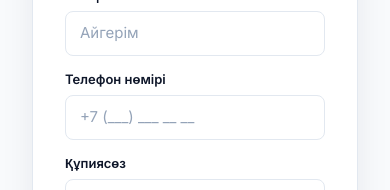
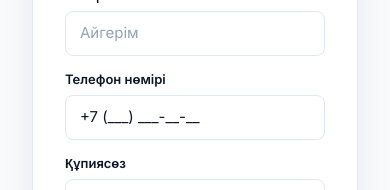
Before and after one commit to Mustiks07/Sauatty, a Next.js app: page /tirkelu in a window 390 px wide. Shown: the part 406-596 px from the top of the page. Built offline with nearby package versions, Linux system fonts and the light colour scheme; no server answers.

Commit message:
Restore PhoneField on /tirkelu (was reverted by linter)

```diff
--- a/app/(public)/tirkelu/RegisterForm.tsx
+++ b/app/(public)/tirkelu/RegisterForm.tsx
@@ -9,6 +9,7 @@ import { useTranslations } from 'next-intl';
 import { toast } from 'sonner';
 import { Button } from '@/components/ui/Button';
 import { Input, Label, FieldError } from '@/components/ui/Input';
+import { PhoneField } from '@/components/ui/PhoneField';
 import { registerSchema } from '@/lib/validators/auth';
 import { createClient } from '@/lib/supabase/client';
 import { z } from 'zod';
@@ -23,6 +24,7 @@ export function RegisterForm() {
   const {
     register,
     handleSubmit,
+    control,
     formState: { errors },
   } = useForm<Values>({
     resolver: zodResolver(registerSchema),
@@ -53,11 +55,12 @@ export function RegisterForm() {
         <Input id="name" placeholder={t('auth.name_ph')} {...register('name')} />
         <FieldError>{errors.name?.message}</FieldError>
       </div>
-      <div>
-        <Label htmlFor="phone">{t('auth.phone')}</Label>
-        <Input id="phone" placeholder={t('auth.phone_ph')} {...register('phone')} />
-        <FieldError>{errors.phone?.message}</FieldError>
-      </div>
+      <PhoneField
+        control={control}
+        name="phone"
+        label={t('auth.phone')}
+        error={errors.phone?.message}
+      />
       <div>
         <Label htmlFor="password">{t('auth.password')}</Label>
         <div className="relative">
```
Also changed, not shown: 1 other file (tests, documents, lock files or other folders).
